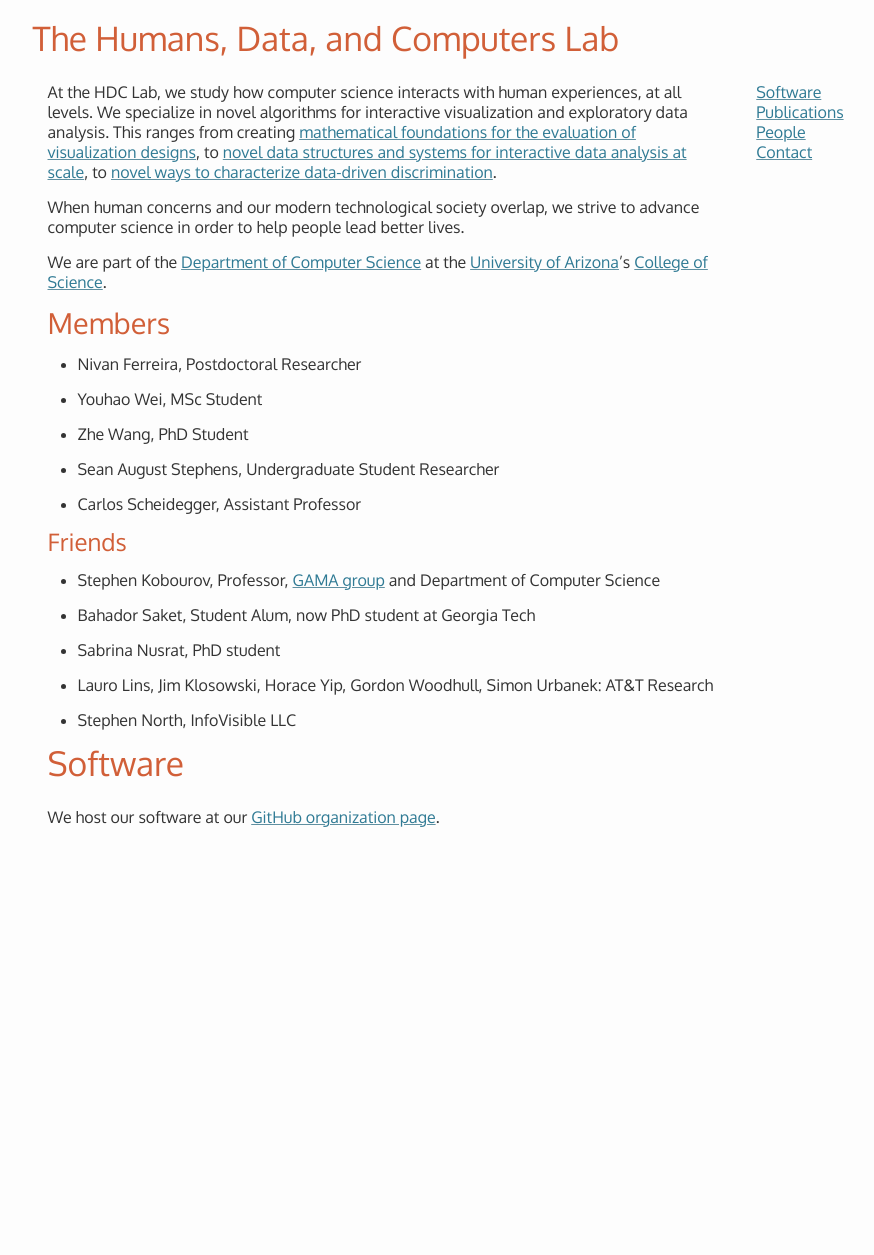
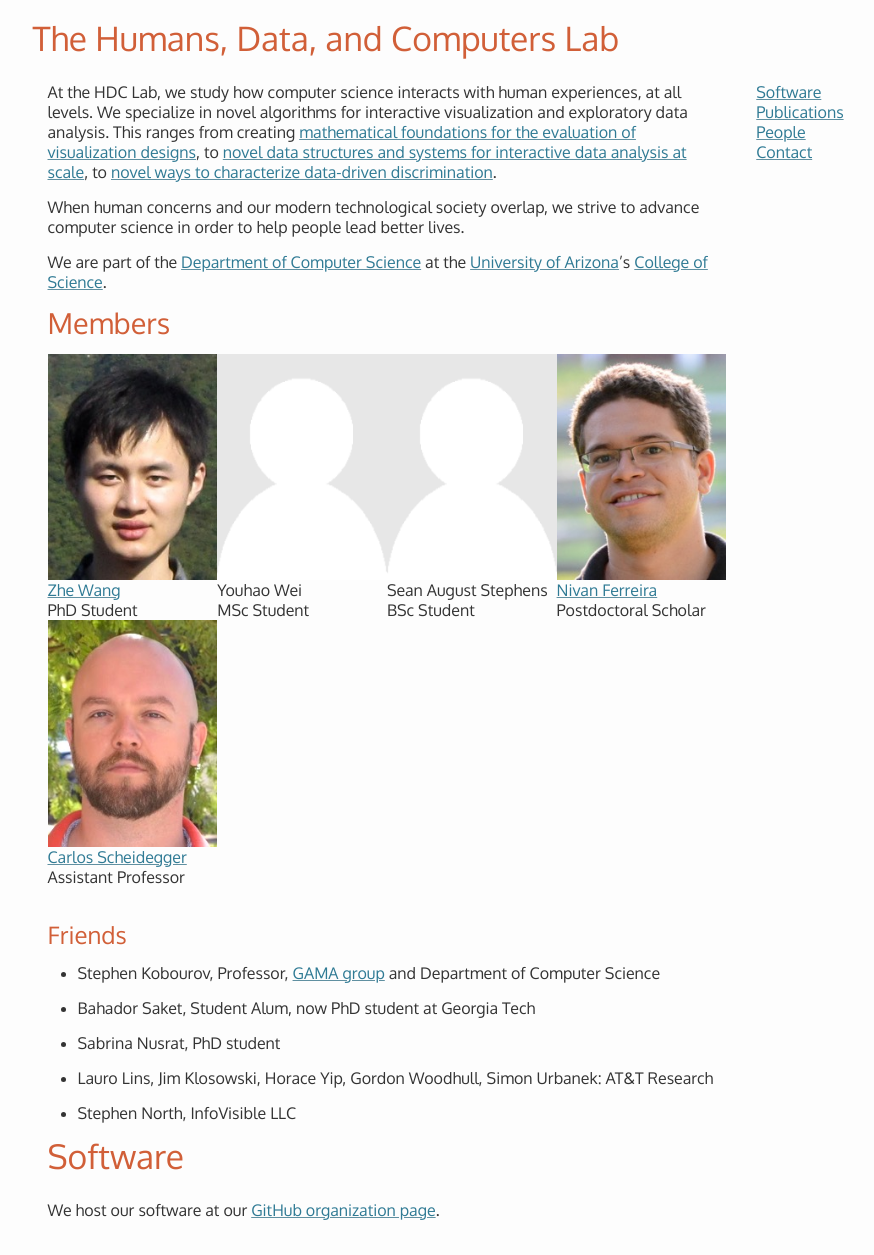
Before and after one commit to hdc-arizona/hdc-arizona.github.io, a Jekyll site: the page built from index.md, in a window 1280 px wide. Shown: the whole page, without its empty margins (135-1009 px from the left). Built offline with Jekyll 4.4.1, drawn with Linux system fonts in a browser that asks for light colours; before the commit the page ends 900 px from its top, so only the background shows below that.

Commit message:
headshots

```diff
--- a/index.md
+++ b/index.md
@@ -21,15 +21,16 @@
 
 ## Members
 
-* Nivan Ferreira, Postdoctoral Researcher
-
-* Youhao Wei, MSc Student
-
-* Zhe Wang, PhD Student
-
-* Sean August Stephens, Undergraduate Student Researcher
-
-* Carlos Scheidegger, Assistant Professor
+<table width="100%">
+<tr><td width="25%"><img src="headshots/zhe.jpg" margin="1" alt="Zhe Wang"><br><a href="http://www.z-wang.com">Zhe Wang</a><br>PhD Student</td>
+    <td width="25%"><img src="headshots/placeholder.png" margin="1" alt="Youhao Wei"><br>Youhao Wei<br>MSc Student</td>
+	<td width="25%"><img src="headshots/placeholder.png" margin="1" alt="Sean August Stephens"><br>Sean August Stephens<br>BSc Student</td>
+	<td width="25%"><img src="headshots/nivan.jpg" margin="1" alt="Nivan Ferreira"><br><a href="http://www.cs.arizona.edu/~nivanferreira">Nivan Ferreira</a><br>Postdoctoral Scholar</td>
+</tr>
+<tr><td width="25%"><img src="headshots/cscheid.jpg" margin="1" alt="Carlos Scheidegger"><br><a href="http://cscheid.net">Carlos Scheidegger</a><br>Assistant Professor</td>
+</tr>
+</table>
+<br>
 
 ### Friends
 
```
Also changed, not shown: headshots/Portrait_placeholder.png (added), headshots/cscheid.jpg (added), headshots/nivan.jpg (added), headshots/placeholder.png (added), headshots/zhe.jpg (added).
